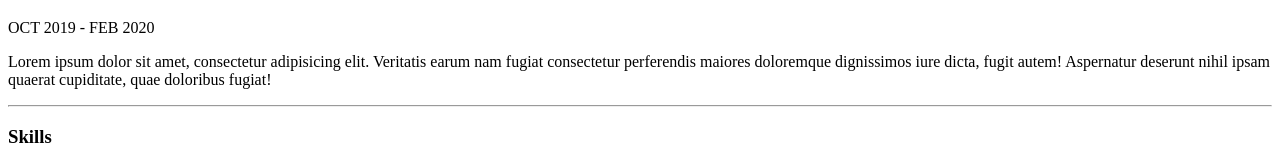
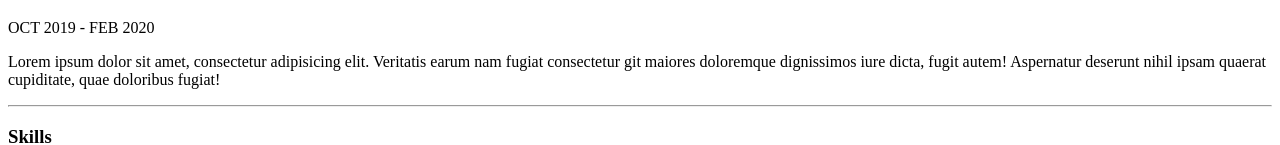
Before and after one commit to Skvibs/my-cv, a plain HTML site: page index.html in a window 1280 px wide. Shown: the part 1290-1435 px from the top of the page. Drawn offline with Linux system fonts and the light colour scheme.

Commit message:
Edit text

```diff
--- a/index.html
+++ b/index.html
@@ -64,7 +64,7 @@
 				<h4><ins>Beetroot Academy</ins></h4>
 				<time datetime="2019-10">OCT 2019</time> - <time datetime="2020-02">FEB 2020</time>
 				<p>Lorem ipsum dolor sit amet, consectetur adipisicing elit. Veritatis earum nam fugiat consectetur
-					perferendis maiores doloremque dignissimos iure dicta, fugit autem! Aspernatur deserunt nihil ipsam
+					git maiores doloremque dignissimos iure dicta, fugit autem! Aspernatur deserunt nihil ipsam
 					quaerat cupiditate, quae doloribus fugiat!</p>
 			</article>
 		</section>
```
